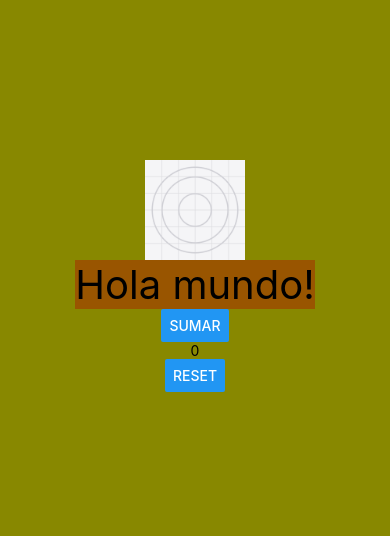
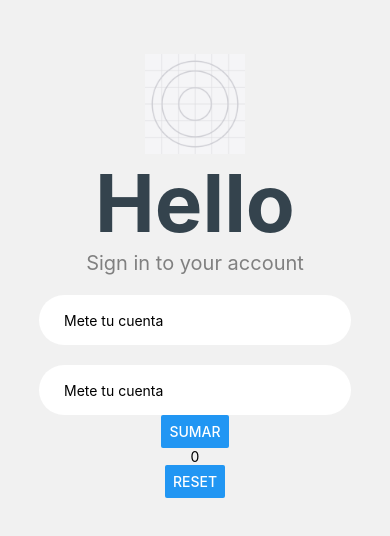
Before and after one commit to SaraiMontesA/PrimerasPruebasReactNative, a React Native app in the folder 00-hola-mundo/: screen / in a window 390 px wide. Shown: the part 146-682 px from the top of the page. Built offline with nearby package versions, Linux system fonts and the light colour scheme.

Commit message:
Creando mi primera pantalla de registro

```diff
--- a/00-hola-mundo/App.js
+++ b/00-hola-mundo/App.js
@@ -8,7 +8,8 @@ import {
 	Text,
 	View,
 	Image,
-	Button
+	Button,
+	TextInput
 } from 'react-native';
 
 const icon = require('./assets/icon.png');
@@ -28,7 +29,18 @@ export default function App() {
 					resizeMode: 'contain'
 				}}
 			/>
-			<Text style={styles.pepe}>Hola mundo!</Text>
+			<Text style={styles.titulo}>Hello</Text>
+			<Text style={styles.subtitulo}>Sign in to your account</Text>
+			<TextInput
+				style={styles.input}
+				placeholder="Mete tu cuenta"
+			>
+			</TextInput>
+			<TextInput
+				style={styles.password}
+				placeholder="Mete tu cuenta"
+			>
+			</TextInput>
 			<Button className="pepe"
 				onPress={() => {
 					console.log('Me estás tocando el botón!');
@@ -57,13 +69,45 @@ export default function App() {
 const styles = StyleSheet.create({
 	container: {
 		flex: 1,
-		backgroundColor: '#880',
+		backgroundColor: '#f1f1f1',
 		alignItems: 'center',
 		justifyContent: 'center',
 	},
 
-	pepe: {
-		fontSize: 40,
-		backgroundColor: '#950',
+	titulo: {
+		fontSize: 80,
+		fontWeight: 'bold',
+		color: '#34434d',
+		// backgroundColor: '#959',
+	},
+
+	subtitulo: {
+		fontSize: 20,
+		color: 'grey'
+		// backgroundColor: '#959',
+	},
+
+	input: {
+		borderRadius: 30,
+		// borderWidth: 1,
+		paddingStart: 25,
+		width: '80%',
+		height: 50,
+		padding: 10,
+		marginTop: 20,
+		backgroundColor: '#fff',
+		shadowColor: 'grey',
+	},
+
+	password: {
+		borderRadius: 30,
+		// borderWidth: 1,
+		paddingStart: 25,
+		width: '80%',
+		height: 50,
+		padding: 10,
+		marginTop: 20,
+		backgroundColor: '#fff',
+		shadowColor: 'grey',
 	},
 });
```
